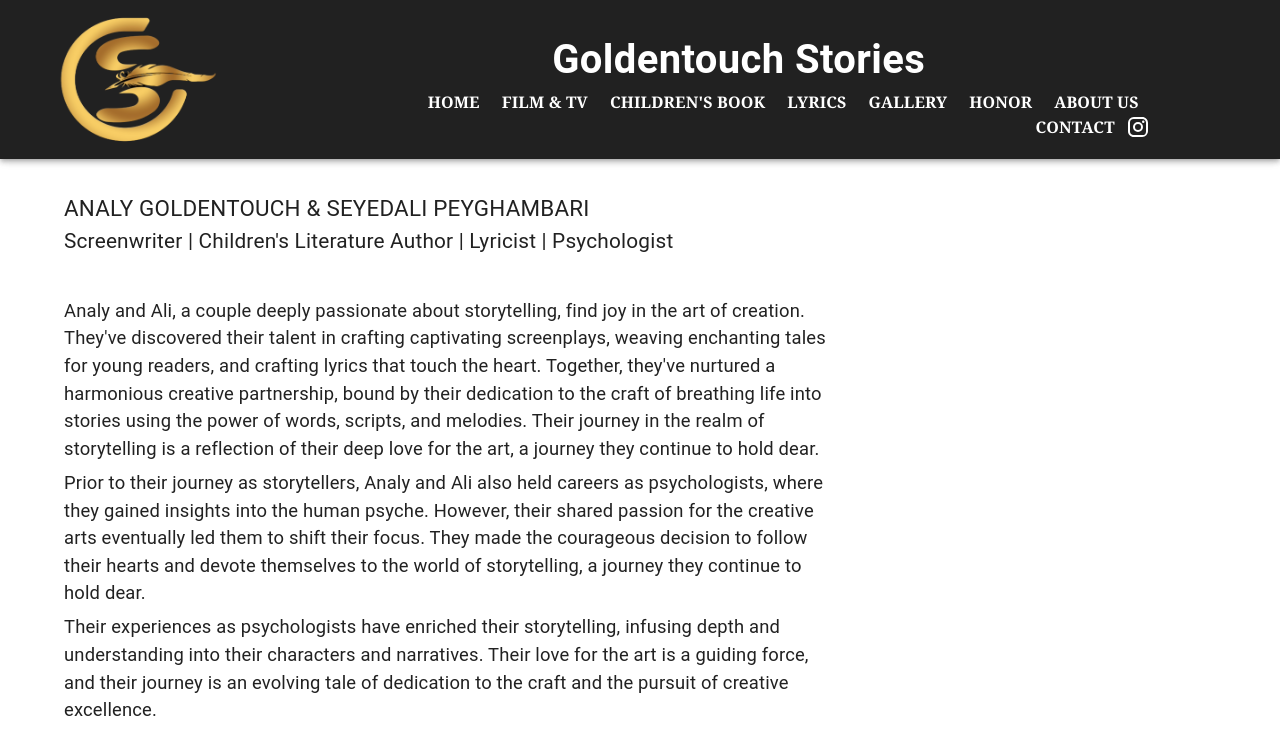
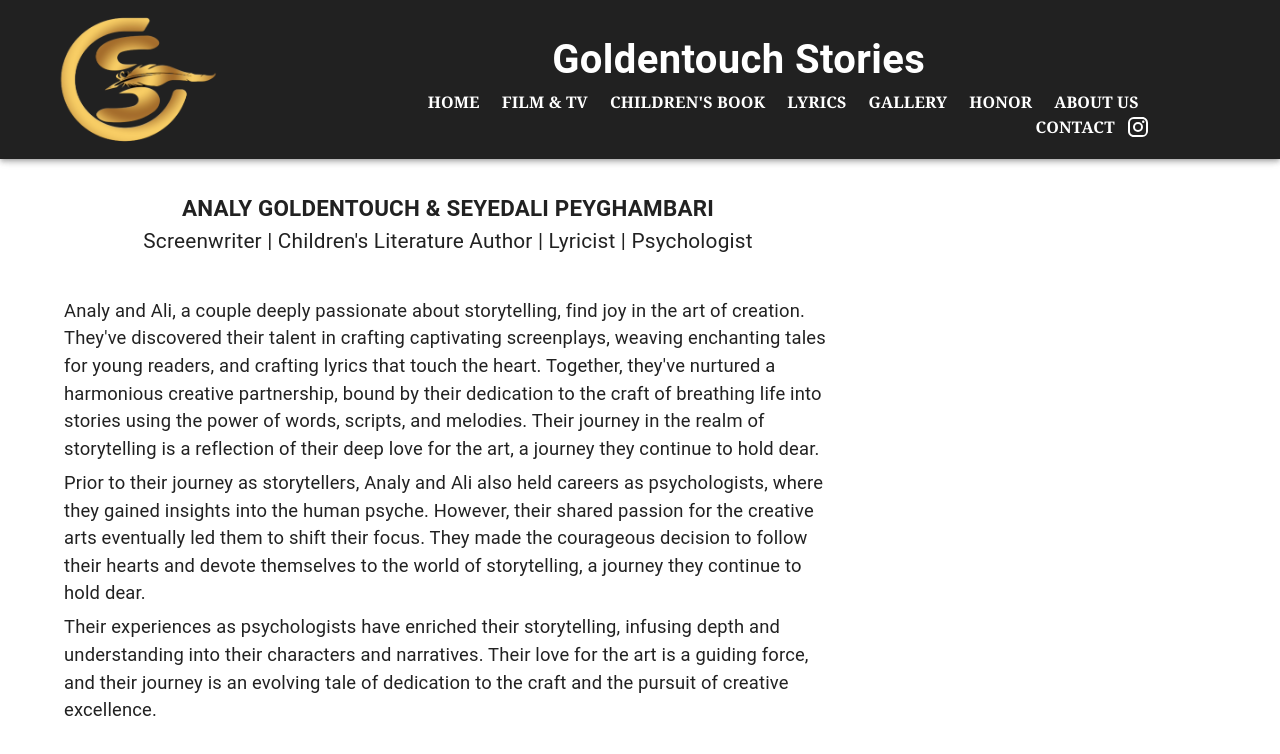
Before and after one commit to goldentouchstories/goldentouchstories.github.io, a Next.js app: page / in a window 1280 px wide. Shown: the top 754 px of the page. Built offline with nearby package versions, Linux system fonts and the light colour scheme.

Commit message:
some additional improvements

```diff
--- a/src/app/layout.js
+++ b/src/app/layout.js
@@ -7,7 +7,7 @@ import Favicon32 from './favicon-32x32.png';
 const inter = Inter({ subsets: ['latin'] });
 
 export const metadata = {
-  title: 'Golden Touchstories',
+  title: 'Goldentouch Stories',
   description: 'SeyedAli Peyghambari & Analy Goldentouch',
   icons: [
     { rel: 'icon', url: Favicon.src },
--- a/src/app/page.tsx
+++ b/src/app/page.tsx
@@ -50,25 +50,6 @@ const navigation = [
   { name: 'ABOUT US', href: '/about-us', current: false },
   { name: 'CONTACT', href: '/contact-us', current: false },
 ];
-
-// const Main = styled("main", { shouldForwardProp: (prop) => prop !== "open" })<{
-//   open?: boolean;
-// }>(({ theme, open }) => ({
-//   flexGrow: 1,
-//   padding: theme.spacing(3),
-//   transition: theme.transitions.create("margin", {
-//     easing: theme.transitions.easing.sharp,
-//     duration: theme.transitions.duration.leavingScreen,
-//   }),
-//   marginLeft: `-${drawerWidth}px`,
-//   ...(open && {
-//     transition: theme.transitions.create("margin", {
-//       easing: theme.transitions.easing.easeOut,
-//       duration: theme.transitions.duration.enteringScreen,
-//     }),
-//     marginLeft: 0,
-//   }),
-// }));
 
 interface AppBarProps extends MuiAppBarProps {
   open?: boolean;
@@ -253,12 +234,6 @@ export default function Navbar(): JSX.Element {
               pt: 3,
             }}
           >
-            {/* <Grid container>
-            <Grid item display="flex" sm={2} xs={6} mb="5%">
-            <Image src={logo} alt="golden touchstories logo" />
-            </Grid>
-          </Grid> */}
-
             {navigation.map((title) => (
               <Link
                 href={title.href}
@@ -270,7 +245,7 @@ export default function Navbar(): JSX.Element {
                   paddingBottom: '3%',
                   overflow: 'visible',
                 }}
-                className="times"
+                className="font-serif"
               >
                 {title.name}
               </Link>
@@ -278,9 +253,6 @@ export default function Navbar(): JSX.Element {
           </List>
           <Divider />
         </Drawer>
-        {/* <Main open={open}>
-        <DrawerHeader />
-      </Main> */}
       </Box>
       <Container
         sx={{
@@ -298,7 +270,12 @@ export default function Navbar(): JSX.Element {
               xs={10}
               className="mx-auto"
             >
-              <Typography className="calibri" fontSize="1.4rem">
+              <Typography
+                className="font-serif"
+                fontSize="1.4rem"
+                fontWeight={700}
+                textAlign={'center'}
+              >
                 ANALY GOLDENTOUCH & SEYEDALI PEYGHAMBARI
               </Typography>
             </Grid>
@@ -316,6 +293,7 @@ export default function Navbar(): JSX.Element {
                 gutterBottom
                 fontSize="1.3rem"
                 mb={5}
+                textAlign="center"
               >
                 Screenwriter | Children's Literature Author | Lyricist |
                 Psychologist
```
